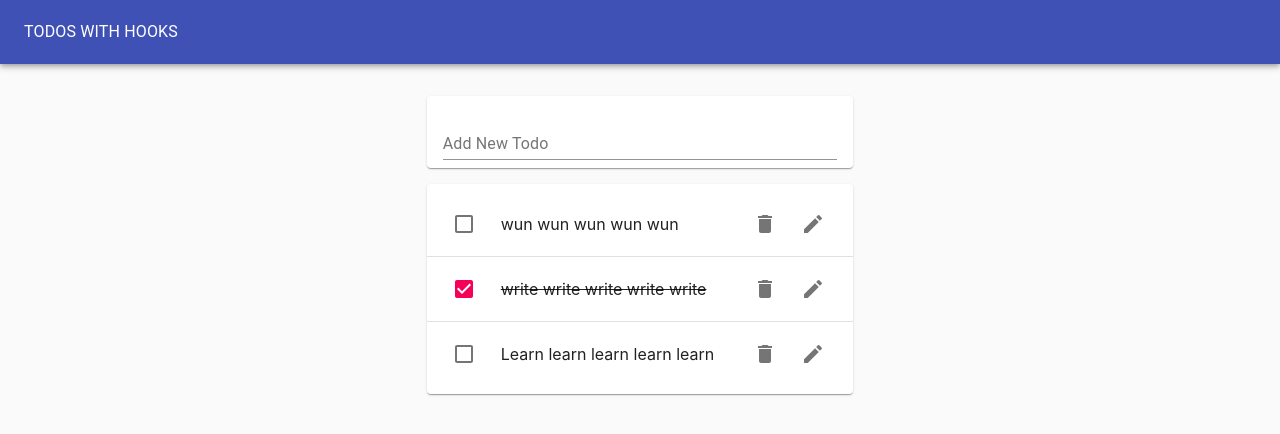
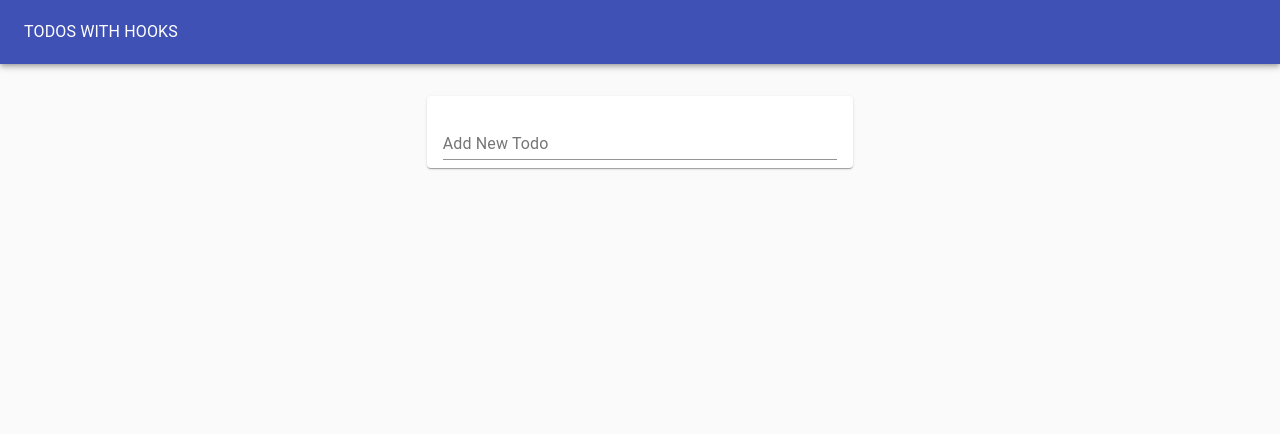
Before and after one commit to appsius/todos_eight, a React (Create React App) app: page / in a window 1280 px wide. Shown: the top 434 px of the page. Built offline with nearby package versions, Linux system fonts and the light colour scheme.

Commit message:
LocalStorage w/ useEffect Hooks

```diff
--- a/src/TodoApp.js
+++ b/src/TodoApp.js
@@ -1,4 +1,4 @@
-import React, { useState } from 'react';
+import React, { useState, useEffect } from 'react';
 import TodoList from './TodoList';
 import TodoForm from './TodoForm';
 import Typography from '@material-ui/core/Typography';
@@ -9,12 +9,17 @@
 import uuid from 'uuid/v4';
 
 export default function TodoApp() {
-  const initialTodos = [
-    { id: 1, task: 'wun wun wun wun wun', completed: false },
-    { id: 2, task: 'write write write write write', completed: true },
-    { id: 3, task: 'Learn learn learn learn learn', completed: false }
-  ];
+  const initialTodos = JSON.parse(window.localStorage.getItem('todos') || '[]');
+  // const initialTodos = [
+  //   { id: 1, task: 'wun wun wun wun wun', completed: false },
+  //   { id: 2, task: 'write write write write write', completed: true },
+  //   { id: 3, task: 'Learn learn learn learn learn', completed: false }
+  // ];
   const [todos, setTodos] = useState(initialTodos);
+
+  useEffect(() => {
+    window.localStorage.setItem('todos', JSON.stringify(todos));
+  }, [todos]);
 
   const addTodo = newTodoText => {
     setTodos([...todos, { id: uuid(), task: newTodoText, completed: false }]);
--- a/src/TodoList.js
+++ b/src/TodoList.js
@@ -5,6 +5,7 @@
 import Divider from '@material-ui/core/Divider';
 
 export default function TodoList({ todos, removeTodo, toggleTodo, editTodo }) {
+  if (todos.length)
     return (
       <Paper>
         <List>
@@ -25,4 +26,5 @@
         </List>
       </Paper>
     );
+  return null;
 }
```
Lines whose indentation alone changed are shown as unchanged.
